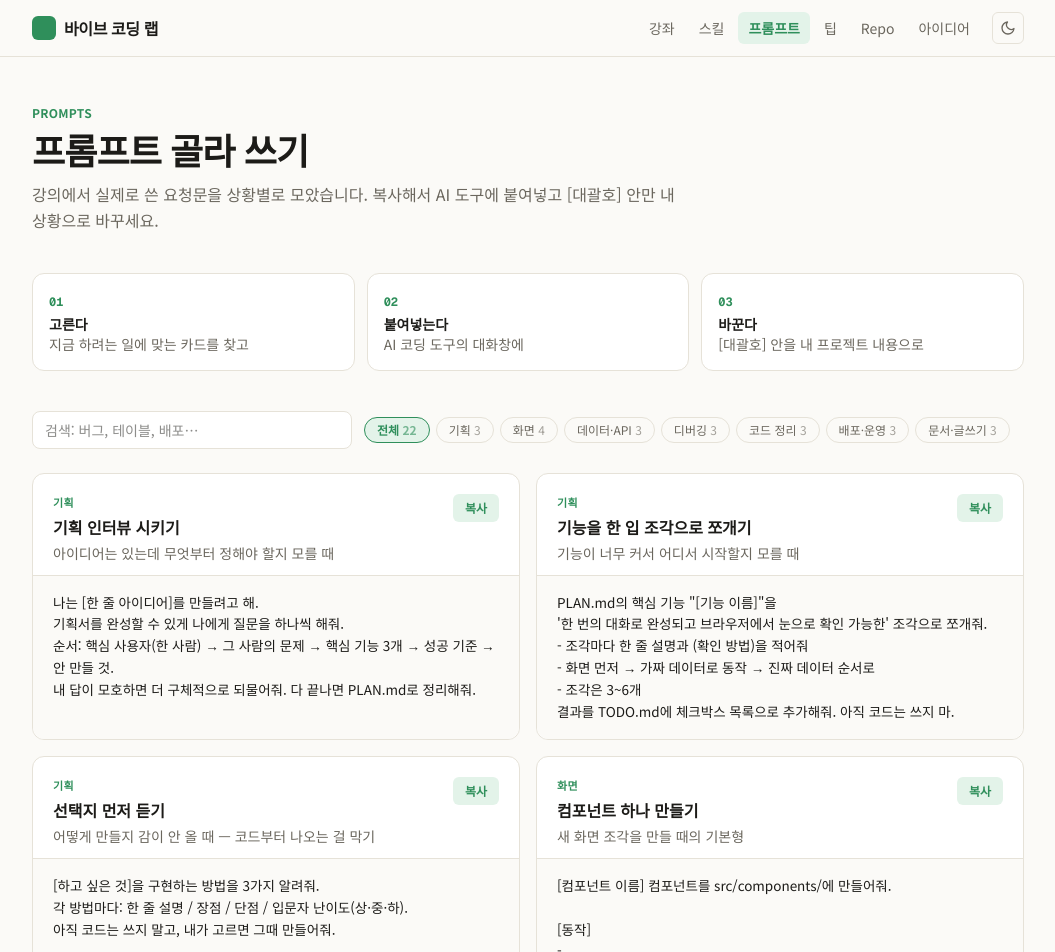
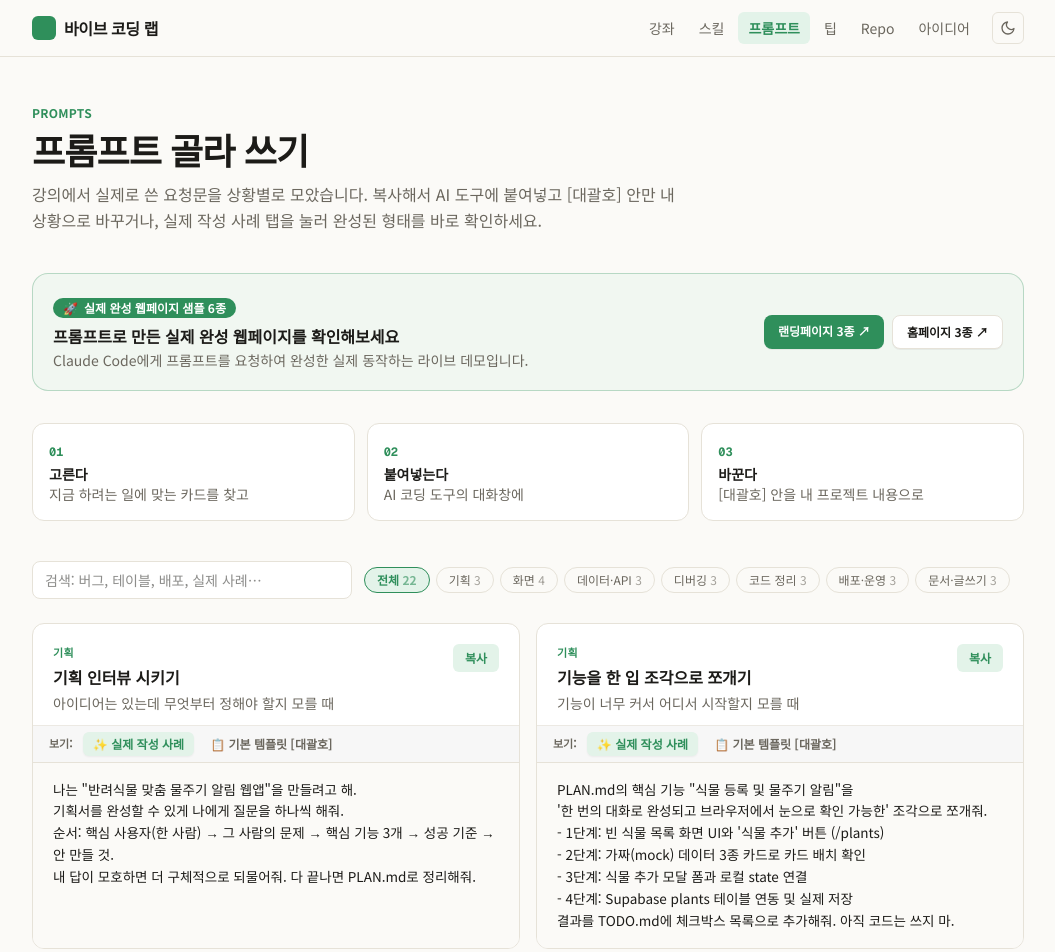
Before and after one commit to osam555/lab-site, a Next.js app: page /prompts in a window 1280 px wide. Shown: the top 952 px of the page, without its empty margins (112-1167 px from the left). Built offline with nearby package versions, Linux system fonts and the light colour scheme.

Commit message:
feat: connect 15+ prompt templates to real-world examples with toggle and direct links

```diff
--- a/src/app/page.tsx
+++ b/src/app/page.tsx
@@ -109,15 +109,51 @@ export default function Home() {
           {/* Stats bar */}
           <div className="hero-stats mt-6 grid grid-cols-2 gap-3 pb-12 sm:grid-cols-4 sm:gap-4">
             {[
-              ["9개 강좌", "랜딩페이지 · 홈페이지 · 쇼츠 · 블로그 · SNS 등"],
-              ["15+ 사례", "복사해서 바로 쓰는 프롬프트 템플릿"],
-              ["0줄 암기", "외워야 하는 코드 문법"],
-              ["Win · Mac", "두 운영체제 모두 안내"],
-            ].map(([n, label]) => (
-              <div key={label} className="hero-stat-card rounded-xl border border-line/50 bg-card/60 p-4 backdrop-blur-md">
-                <div className="text-xl font-black text-accent sm:text-2xl">{n}</div>
-                <div className="mt-1 text-xs text-muted sm:text-sm">{label}</div>
-              </div>
+              {
+                num: "9개 강좌",
+                label: "랜딩페이지 · 홈페이지 · 쇼츠 등",
+                href: "#courses",
+                badge: "강좌 목록 ↓",
+              },
+              {
+                num: "15+ 사례",
+                label: "복사해서 바로 쓰는 프롬프트 템플릿",
+                href: "/prompts",
+                badge: "실제 사례 보기 ↗",
+                highlight: true,
+              },
+              {
+                num: "0줄 암기",
+                label: "외워야 하는 코드 문법 없이 완성",
+                href: "/skills",
+                badge: "스킬 가이드 ↗",
+              },
+              {
+                num: "Win · Mac",
+                label: "Windows & macOS 두 운영체제 지원",
+                href: "/lectures/homepage",
+                badge: "시작 가이드 ↗",
+              },
+            ].map((stat) => (
+              <Link
+                key={stat.num}
+                href={stat.href}
+                className={`group hero-stat-card flex flex-col justify-between rounded-xl border p-4 backdrop-blur-md transition-all duration-200 hover:-translate-y-0.5 hover:shadow-md ${
+                  stat.highlight
+                    ? "border-accent/40 bg-accent-soft/30 hover:border-accent hover:bg-accent-soft/50 ring-1 ring-accent/20"
+                    : "border-line/50 bg-card/60 hover:border-accent"
+                }`}
+              >
+                <div>
+                  <div className="flex items-center justify-between gap-1">
+                    <div className="text-xl font-black text-accent sm:text-2xl">{stat.num}</div>
+                    <span className="text-[11px] font-bold text-accent opacity-80 transition-opacity group-hover:opacity-100 group-hover:underline">
+                      {stat.badge}
+                    </span>
+                  </div>
+                  <div className="mt-1.5 text-xs leading-relaxed text-muted sm:text-sm">{stat.label}</div>
+                </div>
+              </Link>
             ))}
           </div>
         </div>
--- a/src/app/prompts/page.tsx
+++ b/src/app/prompts/page.tsx
@@ -1,4 +1,5 @@
 import type { Metadata } from "next";
+import Link from "next/link";
 import { PROMPTS, PROMPT_CATEGORIES } from "@/content/prompts";
 import { PromptLibrary } from "@/components/PromptLibrary";
 import { SectionHeader } from "@/components/SectionHeader";
@@ -14,8 +15,38 @@ export default function PromptsPage() {
       <SectionHeader
         eyebrow="Prompts"
         title="프롬프트 골라 쓰기"
-        description="강의에서 실제로 쓴 요청문을 상황별로 모았습니다. 복사해서 AI 도구에 붙여넣고 [대괄호] 안만 내 상황으로 바꾸세요."
+        description="강의에서 실제로 쓴 요청문을 상황별로 모았습니다. 복사해서 AI 도구에 붙여넣고 [대괄호] 안만 내 상황으로 바꾸거나, 실제 작성 사례 탭을 눌러 완성된 형태를 바로 확인하세요."
       />
+
+      {/* Live web example showcase banner */}
+      <div className="mb-8 flex flex-col sm:flex-row sm:items-center justify-between gap-4 rounded-2xl border border-accent/30 bg-accent-soft/40 p-5">
+        <div>
+          <div className="inline-flex items-center gap-1.5 rounded-full bg-accent px-2.5 py-0.5 text-xs font-bold text-white mb-1.5">
+            <span>🚀</span>
+            실제 완성 웹페이지 샘플 6종
+          </div>
+          <h3 className="font-black text-foreground">
+            프롬프트로 만든 실제 완성 웹페이지를 확인해보세요
+          </h3>
+          <p className="text-xs sm:text-sm text-muted mt-0.5">
+            Claude Code에게 프롬프트를 요청하여 완성한 실제 동작하는 라이브 데모입니다.
+          </p>
+        </div>
+        <div className="flex shrink-0 gap-2">
+          <Link
+            href="/lectures/landing-page#samples"
+            className="rounded-lg bg-accent px-3.5 py-2 text-xs font-bold text-white transition hover:opacity-90 shadow-2xs"
+          >
+            랜딩페이지 3종 ↗
+          </Link>
+          <Link
+            href="/lectures/homepage#samples"
+            className="rounded-lg border border-line bg-card px-3.5 py-2 text-xs font-bold transition hover:border-accent shadow-2xs"
+          >
+            홈페이지 3종 ↗
+          </Link>
+        </div>
+      </div>
       <ol className="mb-10 grid gap-3 text-sm sm:grid-cols-3">
         {[
           ["고른다", "지금 하려는 일에 맞는 카드를 찾고"],
--- a/src/components/PromptLibrary.tsx
+++ b/src/components/PromptLibrary.tsx
@@ -29,10 +29,12 @@ function CopyButton({ text }: { text: string }) {
 export function PromptLibrary({ prompts, categories }: { prompts: Prompt[]; categories: readonly string[] }) {
   const [cat, setCat] = useState<string>("전체");
   const [q, setQ] = useState("");
+  const [activeTab, setActiveTab] = useState<Record<string, "template" | "example">>({});
+
   const shown = prompts.filter(
     (p) =>
       (cat === "전체" || p.category === cat) &&
-      (q === "" || (p.title + p.when + p.body).toLowerCase().includes(q.toLowerCase())),
+      (q === "" || (p.title + p.when + p.body + (p.example || "")).toLowerCase().includes(q.toLowerCase())),
   );
 
   return (
@@ -41,7 +43,7 @@ export function PromptLibrary({ prompts, categories }: { prompts: Prompt[]; cate
         <input
           value={q}
           onChange={(e) => setQ(e.target.value)}
-          placeholder="검색: 버그, 테이블, 배포…"
+          placeholder="검색: 버그, 테이블, 배포, 실제 사례…"
           className="w-full rounded-lg border border-line bg-card px-3 py-2 text-sm outline-none focus:border-accent sm:max-w-xs"
         />
         <div className="flex flex-wrap gap-1.5">
@@ -68,21 +70,55 @@ export function PromptLibrary({ prompts, categories }: { prompts: Prompt[]; cate
       {shown.length === 0 && <p className="py-12 text-center text-muted">검색 결과가 없습니다.</p>}
 
       <div className="grid gap-4 md:grid-cols-2">
-        {shown.map((p) => (
-          <article key={p.id} id={p.id} className="flex flex-col rounded-xl border border-line bg-card">
+        {shown.map((p) => {
+          const currentMode = activeTab[p.id] || (p.example ? "example" : "template");
+          const displayText = currentMode === "example" && p.example ? p.example : p.body;
+
+          return (
+            <article key={p.id} id={p.id} className="flex flex-col rounded-xl border border-line bg-card overflow-hidden">
               <div className="flex items-start justify-between gap-3 p-5 pb-3">
                 <div>
                   <div className="text-[11px] font-bold uppercase tracking-wide text-accent">{p.category}</div>
                   <h3 className="mt-1 font-bold">{p.title}</h3>
                   <p className="mt-1 text-sm text-muted">{p.when}</p>
                 </div>
-              <CopyButton text={p.body} />
+                <CopyButton text={displayText} />
               </div>
-            <pre className="m-0 flex-1 whitespace-pre-wrap rounded-b-xl border-t border-line bg-background px-5 py-4 font-sans text-[13.5px] leading-relaxed">
-              {p.body}
+
+              {p.example && (
+                <div className="flex items-center gap-1.5 border-t border-line/60 bg-muted/5 px-4 py-1.5 text-xs font-semibold">
+                  <span className="text-[11px] text-muted mr-1">보기:</span>
+                  <button
+                    type="button"
+                    onClick={() => setActiveTab((prev) => ({ ...prev, [p.id]: "example" }))}
+                    className={`rounded-md px-2.5 py-1 transition ${
+                      currentMode === "example"
+                        ? "bg-accent-soft font-bold text-accent shadow-xs"
+                        : "text-muted hover:text-foreground"
+                    }`}
+                  >
+                    ✨ 실제 작성 사례
+                  </button>
+                  <button
+                    type="button"
+                    onClick={() => setActiveTab((prev) => ({ ...prev, [p.id]: "template" }))}
+                    className={`rounded-md px-2.5 py-1 transition ${
+                      currentMode === "template"
+                        ? "bg-accent-soft font-bold text-accent shadow-xs"
+                        : "text-muted hover:text-foreground"
+                    }`}
+                  >
+                    📋 기본 템플릿 [대괄호]
+                  </button>
+                </div>
+              )}
+
+              <pre className="m-0 flex-1 whitespace-pre-wrap border-t border-line bg-background px-5 py-4 font-sans text-[13.5px] leading-relaxed">
+                {displayText}
               </pre>
             </article>
-        ))}
+          );
+        })}
       </div>
     </div>
   );
--- a/src/content/prompts.ts
+++ b/src/content/prompts.ts
@@ -4,6 +4,7 @@ export type Prompt = {
   category: string;
   when: string;
   body: string;
+  example?: string;
 };
 
 export const PROMPT_CATEGORIES = ["기획", "화면", "데이터·API", "디버깅", "코드 정리", "배포·운영", "문서·글쓰기"] as const;
@@ -19,6 +20,10 @@ export const PROMPTS: Prompt[] = [
 기획서를 완성할 수 있게 나에게 질문을 하나씩 해줘.
 순서: 핵심 사용자(한 사람) → 그 사람의 문제 → 핵심 기능 3개 → 성공 기준 → 안 만들 것.
 내 답이 모호하면 더 구체적으로 되물어줘. 다 끝나면 PLAN.md로 정리해줘.`,
+    example: `나는 "반려식물 맞춤 물주기 알림 웹앱"을 만들려고 해.
+기획서를 완성할 수 있게 나에게 질문을 하나씩 해줘.
+순서: 핵심 사용자(한 사람) → 그 사람의 문제 → 핵심 기능 3개 → 성공 기준 → 안 만들 것.
+내 답이 모호하면 더 구체적으로 되물어줘. 다 끝나면 PLAN.md로 정리해줘.`,
   },
   {
     id: "plan-slice",
@@ -31,6 +36,13 @@ export const PROMPTS: Prompt[] = [
 - 화면 먼저 → 가짜 데이터로 동작 → 진짜 데이터 순서로
 - 조각은 3~6개
 결과를 TODO.md에 체크박스 목록으로 추가해줘. 아직 코드는 쓰지 마.`,
+    example: `PLAN.md의 핵심 기능 "식물 등록 및 물주기 알림"을
+'한 번의 대화로 완성되고 브라우저에서 눈으로 확인 가능한' 조각으로 쪼개줘.
+- 1단계: 빈 식물 목록 화면 UI와 '식물 추가' 버튼 (/plants)
+- 2단계: 가짜(mock) 데이터 3종 카드로 카드 배치 확인
+- 3단계: 식물 추가 모달 폼과 로컬 state 연결
+- 4단계: Supabase plants 테이블 연동 및 실제 저장
+결과를 TODO.md에 체크박스 목록으로 추가해줘. 아직 코드는 쓰지 마.`,
   },
   {
     id: "plan-options",
@@ -38,6 +50,9 @@ export const PROMPTS: Prompt[] = [
     category: "기획",
     when: "어떻게 만들지 감이 안 올 때 — 코드부터 나오는 걸 막기",
     body: `[하고 싶은 것]을 구현하는 방법을 3가지 알려줘.
+각 방법마다: 한 줄 설명 / 장점 / 단점 / 입문자 난이도(상·중·하).
+아직 코드는 쓰지 말고, 내가 고르면 그때 만들어줘.`,
+    example: `사용자가 결제하지 않고도 매일 카카오톡으로 물주기 알림을 받게 하는 방법을 3가지 알려줘.
 각 방법마다: 한 줄 설명 / 장점 / 단점 / 입문자 난이도(상·중·하).
 아직 코드는 쓰지 말고, 내가 고르면 그때 만들어줘.`,
   },
@@ -52,6 +67,19 @@ export const PROMPTS: Prompt[] = [
 [동작]
 -
 -
+
+[하지 말 것]
+- 다른 파일은 건드리지 마. page.tsx에 배치만 해줘.
+- 새 라이브러리 설치하지 마.
+- 스타일은 Tailwind로 최소한만. DESIGN.md가 있으면 따라줘.
+
+완료되면 브라우저에서 확인하는 방법을 3단계로 알려줘.`,
+    example: `PricingCard 컴포넌트를 src/components/에 만들어줘.
+
+[동작]
+- 월 19,000원 프로 플랜과 무료 플랜 2종 요금제 카드 비교
+- 프로 플랜 카드 상단에 "가장 인기" 추천 뱃지 강조
+- '시작하기' 버튼 클릭 시 결제 안내 모달 열림
 
 [하지 말 것]
 - 다른 파일은 건드리지 마. page.tsx에 배치만 해줘.
```
Lines whose indentation alone changed are shown as unchanged.
